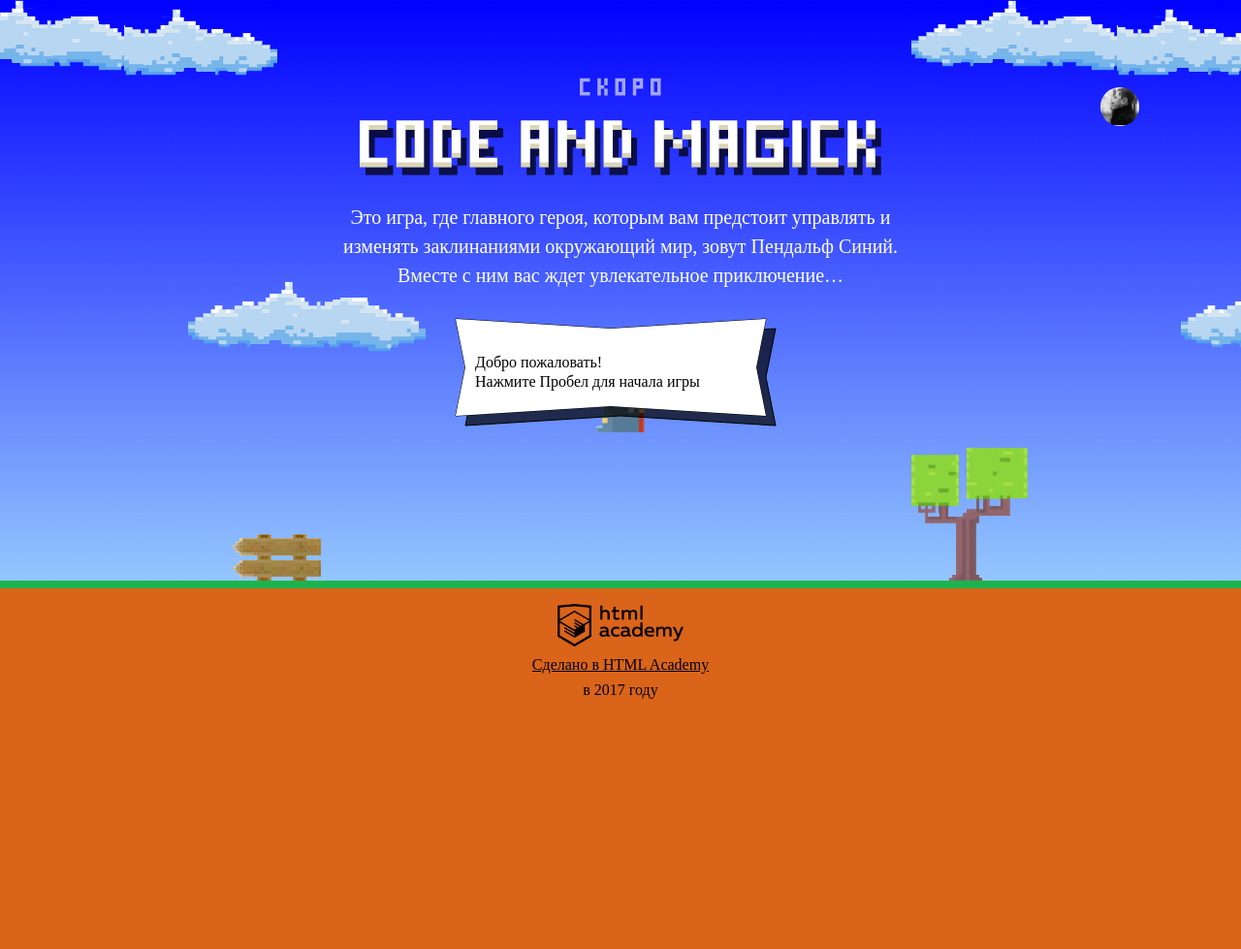
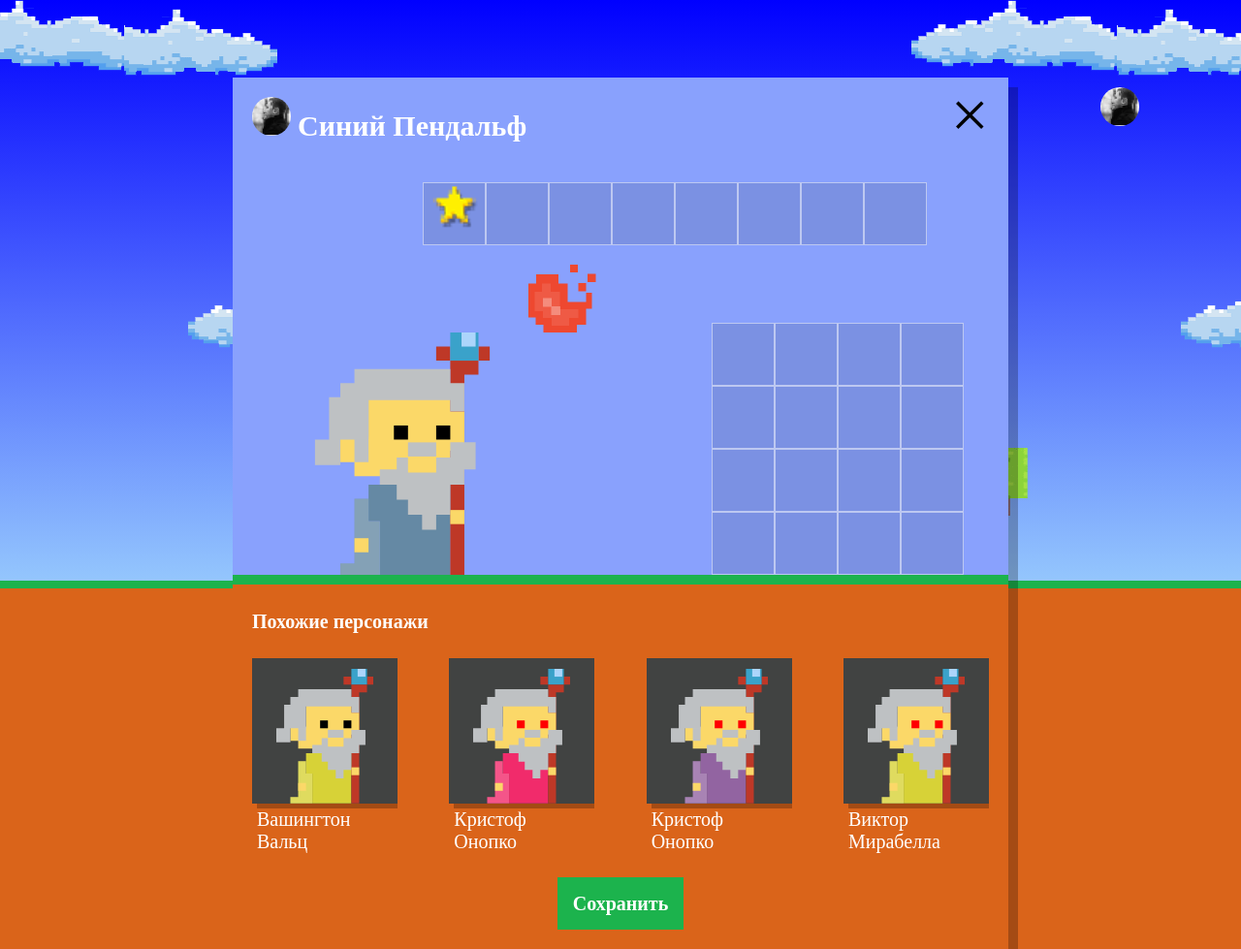
Before and after one commit to ivanovalizz/888913-code-and-magick-19, a website: page index.html in a window 1280 px wide. Shown: the whole page at 97% size. Before the commit the page ends 800 px from the top, so only its background shows below. Drawn offline with Linux system fonts and the light colour scheme; a web font is replaced by a local one.

Commit message:
Add new player settings

```diff
--- a/index.html
+++ b/index.html
@@ -198,6 +198,7 @@
   };
 </script>
 <script src="js/stat.js"></script>
+<script src="js/setup.js"></script>
 <script src="js/game.js"></script>
 </body>
 </html>
--- /dev/null
+++ b/js/setup.js
@@ -0,0 +1,41 @@
+var firstNameArray = ['Иван', 'Хуан Себастьян', 'Мария', 'Кристоф', 'Виктор', 'Юлия', 'Люпита', 'Вашингтон'];
+var secondNameArray = ['да Марья', 'Верон', 'Мирабелла', 'Вальц', 'Онопко', 'Топольницкая', 'Нионго', 'Ирвинг'];
+var coatColorArray = ['rgb(101, 137, 164)', 'rgb(241, 43, 107)', 'rgb(146, 100, 161)', 'rgb(56, 159, 117)', 'rgb(215, 210, 55)', 'rgb(0, 0, 0)'];
+var eyesColorArray = ['black', 'red', 'blue', 'yellow', 'green'];
+
+var template = document.querySelector('#similar-wizard-template').content.querySelector('div');
+
+var wizardArray = [];
+var fragment = document.createDocumentFragment();
+
+document.querySelector('.setup').classList.remove('hidden');
+
+var getRandomInt = function (min, max) {
+  return Math.floor(Math.random() * (max - min + 1)) + min;
+};
+
+var createNewWizard = function () {
+  var result = {};
+  result.name = firstNameArray[getRandomInt(0, firstNameArray.length - 1)] + ' ' + secondNameArray[getRandomInt(0, secondNameArray.length - 1)];
+  result.coatColor = coatColorArray[getRandomInt(0, coatColorArray.length - 1)];
+  result.eyesColor = eyesColorArray[getRandomInt(0, eyesColorArray.length - 1)];
+  return result;
+};
+
+var createDOMelement = function (wizard) {
+  var element = template.cloneNode(true);
+  element.querySelector('.setup-similar-label').textContent = wizard.name;
+  element.querySelector('.wizard-coat').style.fill = wizard.coatColor;
+  element.querySelector('.wizard-eyes').style.fill = wizard.eyesColor;
+  return element;
+};
+
+for (var i = 0; i < 4; i++) {
+  var wizard = createNewWizard();
+  wizardArray.push(wizard);
+  fragment.appendChild(createDOMelement(wizard));
+}
+
+document.querySelector('.setup-similar-list').appendChild(fragment);
+
+document.querySelector('.setup-similar').classList.remove('hidden');
```
